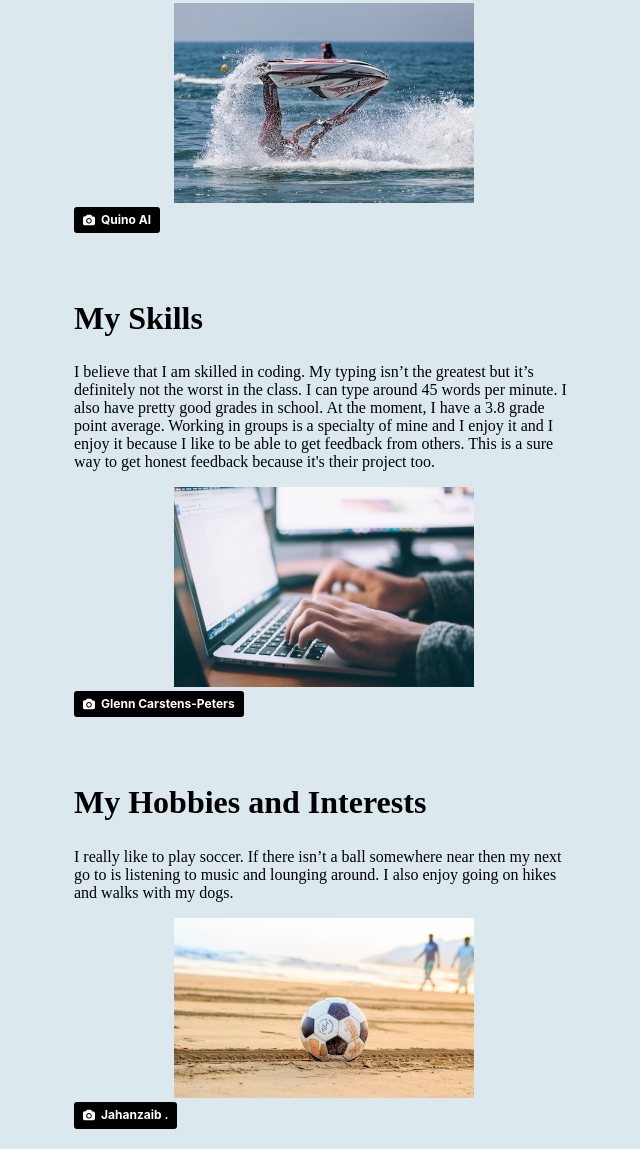
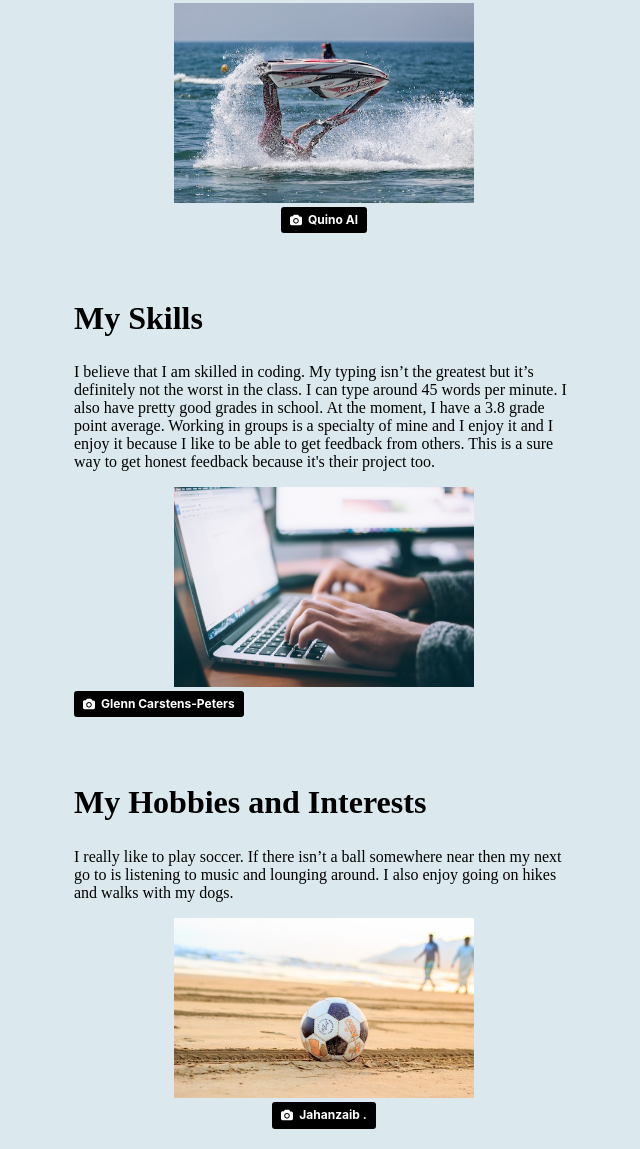
Before and after one commit to allaboutamanda/allaboutamanda.github.io, a plain HTML site: page index.html in a window 1280 px wide. Shown: the part 705-1854 px from the top of the page, without its empty margins (316-956 px from the left). Drawn offline with Linux system fonts and the light colour scheme.

Commit message:
Update index.html

```diff
--- a/index.html
+++ b/index.html
@@ -21,19 +21,19 @@
         <h2>My family</h2>
         <p>I have a really big family because my parents re-married. Other than myself, I have 10 family members. In my mom’s house there’s my older step brother Johnathan, me, my eight year old brother Isaiah, my five year old brother Nathan, and my three year old sister Samantha and then my mom and step dad. On my dad’s side it’s my other sister Tricia, me, my four year old brother Dario, and my dad and step mom. My mom is a project manager for a dental company. My dad is an engineer for the Warner Brothers building. Both my parents are Mexican, so my family is Mexican American. I really like having a big family beacause that means you get extra love. Sometimes I get tired of my siblings but in all honesty, everyone does at one point. A plus side to having to different houses is that I get two birthday celebrations and two Christmas celebrations. Another thing that I love about having a big family is the fact that I am never lonley.</p>
         <div><img src="images/family.jpg" alt="family at lake" width="300"></div>
-        <a style="background-color:black;color:white;text-decoration:none;padding:4px 6px;font-family:-apple-system, BlinkMacSystemFont, &quot;San Francisco&quot;, &quot;Helvetica Neue&quot;, Helvetica, Ubuntu, Roboto, Noto, &quot;Segoe UI&quot;, Arial, sans-serif;font-size:12px;font-weight:bold;line-height:1.2;display:inline-block;border-radius:3px;" href="https://unsplash.com/@quinoal?utm_medium=referral&amp;utm_campaign=photographer-credit&amp;utm_content=creditBadge" target="_blank" rel="noopener noreferrer" title="Download free do whatever you want high-resolution photos from Quino Al"><span style="display:inline-block;padding:2px 3px;"><svg xmlns="http://www.w3.org/2000/svg" style="height:12px;width:auto;position:relative;vertical-align:middle;top:-1px;fill:white;" viewBox="0 0 32 32"><title></title><path d="M20.8 18.1c0 2.7-2.2 4.8-4.8 4.8s-4.8-2.1-4.8-4.8c0-2.7 2.2-4.8 4.8-4.8 2.7.1 4.8 2.2 4.8 4.8zm11.2-7.4v14.9c0 2.3-1.9 4.3-4.3 4.3h-23.4c-2.4 0-4.3-1.9-4.3-4.3v-15c0-2.3 1.9-4.3 4.3-4.3h3.7l.8-2.3c.4-1.1 1.7-2 2.9-2h8.6c1.2 0 2.5.9 2.9 2l.8 2.4h3.7c2.4 0 4.3 1.9 4.3 4.3zm-8.6 7.5c0-4.1-3.3-7.5-7.5-7.5-4.1 0-7.5 3.4-7.5 7.5s3.3 7.5 7.5 7.5c4.2-.1 7.5-3.4 7.5-7.5z"></path></svg></span><span style="display:inline-block;padding:2px 3px;">Quino Al</span></a>
+        <center><a style="background-color:black;color:white;text-decoration:none;padding:4px 6px;font-family:-apple-system, BlinkMacSystemFont, &quot;San Francisco&quot;, &quot;Helvetica Neue&quot;, Helvetica, Ubuntu, Roboto, Noto, &quot;Segoe UI&quot;, Arial, sans-serif;font-size:12px;font-weight:bold;line-height:1.2;display:inline-block;border-radius:3px;" href="https://unsplash.com/@quinoal?utm_medium=referral&amp;utm_campaign=photographer-credit&amp;utm_content=creditBadge" target="_blank" rel="noopener noreferrer" title="Download free do whatever you want high-resolution photos from Quino Al"><span style="display:inline-block;padding:2px 3px;"><svg xmlns="http://www.w3.org/2000/svg" style="height:12px;width:auto;position:relative;vertical-align:middle;top:-1px;fill:white;" viewBox="0 0 32 32"><title></title><path d="M20.8 18.1c0 2.7-2.2 4.8-4.8 4.8s-4.8-2.1-4.8-4.8c0-2.7 2.2-4.8 4.8-4.8 2.7.1 4.8 2.2 4.8 4.8zm11.2-7.4v14.9c0 2.3-1.9 4.3-4.3 4.3h-23.4c-2.4 0-4.3-1.9-4.3-4.3v-15c0-2.3 1.9-4.3 4.3-4.3h3.7l.8-2.3c.4-1.1 1.7-2 2.9-2h8.6c1.2 0 2.5.9 2.9 2l.8 2.4h3.7c2.4 0 4.3 1.9 4.3 4.3zm-8.6 7.5c0-4.1-3.3-7.5-7.5-7.5-4.1 0-7.5 3.4-7.5 7.5s3.3 7.5 7.5 7.5c4.2-.1 7.5-3.4 7.5-7.5z"></path></svg></span><span style="display:inline-block;padding:2px 3px;">Quino Al</span></a></center>
     </article>
     <article>
         <h2>My Skills</h2>
             <p>I believe that I am skilled in coding. My typing isn’t the greatest but it’s definitely not the worst in the class. I can type around 45 words per minute. I also have pretty good grades in school. At the moment, I have a 3.8 grade point average. Working in groups is a specialty of mine and I enjoy it and I enjoy it because I like to be able to get feedback from others. This is a sure way to get honest feedback because it's their project too.</p>
             <div><img src="images/skills.jpg" alt="computer" width="300"></div>
-        <a style="background-color:black;color:white;text-decoration:none;padding:4px 6px;font-family:-apple-system, BlinkMacSystemFont, &quot;San Francisco&quot;, &quot;Helvetica Neue&quot;, Helvetica, Ubuntu, Roboto, Noto, &quot;Segoe UI&quot;, Arial, sans-serif;font-size:12px;font-weight:bold;line-height:1.2;display:inline-block;border-radius:3px;" href="https://unsplash.com/@glenncarstenspeters?utm_medium=referral&amp;utm_campaign=photographer-credit&amp;utm_content=creditBadge" target="_blank" rel="noopener noreferrer" title="Download free do whatever you want high-resolution photos from Glenn Carstens-Peters"><span style="display:inline-block;padding:2px 3px;"><svg xmlns="http://www.w3.org/2000/svg" style="height:12px;width:auto;position:relative;vertical-align:middle;top:-1px;fill:white;" viewBox="0 0 32 32"><title></title><path d="M20.8 18.1c0 2.7-2.2 4.8-4.8 4.8s-4.8-2.1-4.8-4.8c0-2.7 2.2-4.8 4.8-4.8 2.7.1 4.8 2.2 4.8 4.8zm11.2-7.4v14.9c0 2.3-1.9 4.3-4.3 4.3h-23.4c-2.4 0-4.3-1.9-4.3-4.3v-15c0-2.3 1.9-4.3 4.3-4.3h3.7l.8-2.3c.4-1.1 1.7-2 2.9-2h8.6c1.2 0 2.5.9 2.9 2l.8 2.4h3.7c2.4 0 4.3 1.9 4.3 4.3zm-8.6 7.5c0-4.1-3.3-7.5-7.5-7.5-4.1 0-7.5 3.4-7.5 7.5s3.3 7.5 7.5 7.5c4.2-.1 7.5-3.4 7.5-7.5z"></path></svg></span><span style="display:inline-block;padding:2px 3px;">Glenn Carstens-Peters</span></a>
+        <a style="background-color:black;color:white;text-decoration:none;padding:4px 6px;font-family:-apple-system, BlinkMacSystemFont, &quot;San Francisco&quot;, &quot;Helvetica Neue&quot;, Helvetica, Ubuntu, Roboto, Noto, &quot;Segoe UI&quot;, Arial, sans-serif;font-size:12px;font-weight:bold;line-height:1.2;display:inline-block;border-radius:3px;" href="https://unsplash.com/@glenncarstenspeters?utm_medium=referral&amp;utm_campaign=photographer-credit&amp;utm_content=creditBadge" target="_blank" rel="noopener noreferrer" title="Download free do whatever you want high-resolution photos from Glenn Carstens-Peters"><span style="display:inline-block;padding:2px 3px;"><svg xmlns="http://www.w3.org/2000/svg" style="height:12px;width:auto;position:relative;vertical-align:middle;top:-1px;fill:white;" viewBox="0 0 32 32"><title></title><path d="M20.8 18.1c0 2.7-2.2 4.8-4.8 4.8s-4.8-2.1-4.8-4.8c0-2.7 2.2-4.8 4.8-4.8 2.7.1 4.8 2.2 4.8 4.8zm11.2-7.4v14.9c0 2.3-1.9 4.3-4.3 4.3h-23.4c-2.4 0-4.3-1.9-4.3-4.3v-15c0-2.3 1.9-4.3 4.3-4.3h3.7l.8-2.3c.4-1.1 1.7-2 2.9-2h8.6c1.2 0 2.5.9 2.9 2l.8 2.4h3.7c2.4 0 4.3 1.9 4.3 4.3zm-8.6 7.5c0-4.1-3.3-7.5-7.5-7.5-4.1 0-7.5 3.4-7.5 7.5s3.3 7.5 7.5 7.5c4.2-.1 7.5-3.4 7.5-7.5z"></path></svg></span><span style="display:inline-block;padding:2px 3px;">Glenn Carstens-Peters</span></a></center>
     </article>
     <article>
         <h2>My Hobbies and Interests</h2>
             <p>I really like to play soccer. If there isn’t a ball somewhere near then my next go to is listening to music and lounging around. I also enjoy going on hikes and walks with my dogs.</p>
             <div><img src="images/soccer.jpg" alt="soccer ball on beach" width="300"></div>
-            <a style="background-color:black;color:white;text-decoration:none;padding:4px 6px;font-family:-apple-system, BlinkMacSystemFont, &quot;San Francisco&quot;, &quot;Helvetica Neue&quot;, Helvetica, Ubuntu, Roboto, Noto, &quot;Segoe UI&quot;, Arial, sans-serif;font-size:12px;font-weight:bold;line-height:1.2;display:inline-block;border-radius:3px;" href="https://unsplash.com/@travelergeek?utm_medium=referral&amp;utm_campaign=photographer-credit&amp;utm_content=creditBadge" target="_blank" rel="noopener noreferrer" title="Download free do whatever you want high-resolution photos from Jahanzaib ."><span style="display:inline-block;padding:2px 3px;"><svg xmlns="http://www.w3.org/2000/svg" style="height:12px;width:auto;position:relative;vertical-align:middle;top:-1px;fill:white;" viewBox="0 0 32 32"><title></title><path d="M20.8 18.1c0 2.7-2.2 4.8-4.8 4.8s-4.8-2.1-4.8-4.8c0-2.7 2.2-4.8 4.8-4.8 2.7.1 4.8 2.2 4.8 4.8zm11.2-7.4v14.9c0 2.3-1.9 4.3-4.3 4.3h-23.4c-2.4 0-4.3-1.9-4.3-4.3v-15c0-2.3 1.9-4.3 4.3-4.3h3.7l.8-2.3c.4-1.1 1.7-2 2.9-2h8.6c1.2 0 2.5.9 2.9 2l.8 2.4h3.7c2.4 0 4.3 1.9 4.3 4.3zm-8.6 7.5c0-4.1-3.3-7.5-7.5-7.5-4.1 0-7.5 3.4-7.5 7.5s3.3 7.5 7.5 7.5c4.2-.1 7.5-3.4 7.5-7.5z"></path></svg></span><span style="display:inline-block;padding:2px 3px;">Jahanzaib .</span></a>
+            <center><a style="background-color:black;color:white;text-decoration:none;padding:4px 6px;font-family:-apple-system, BlinkMacSystemFont, &quot;San Francisco&quot;, &quot;Helvetica Neue&quot;, Helvetica, Ubuntu, Roboto, Noto, &quot;Segoe UI&quot;, Arial, sans-serif;font-size:12px;font-weight:bold;line-height:1.2;display:inline-block;border-radius:3px;" href="https://unsplash.com/@travelergeek?utm_medium=referral&amp;utm_campaign=photographer-credit&amp;utm_content=creditBadge" target="_blank" rel="noopener noreferrer" title="Download free do whatever you want high-resolution photos from Jahanzaib ."><span style="display:inline-block;padding:2px 3px;"><svg xmlns="http://www.w3.org/2000/svg" style="height:12px;width:auto;position:relative;vertical-align:middle;top:-1px;fill:white;" viewBox="0 0 32 32"><title></title><path d="M20.8 18.1c0 2.7-2.2 4.8-4.8 4.8s-4.8-2.1-4.8-4.8c0-2.7 2.2-4.8 4.8-4.8 2.7.1 4.8 2.2 4.8 4.8zm11.2-7.4v14.9c0 2.3-1.9 4.3-4.3 4.3h-23.4c-2.4 0-4.3-1.9-4.3-4.3v-15c0-2.3 1.9-4.3 4.3-4.3h3.7l.8-2.3c.4-1.1 1.7-2 2.9-2h8.6c1.2 0 2.5.9 2.9 2l.8 2.4h3.7c2.4 0 4.3 1.9 4.3 4.3zm-8.6 7.5c0-4.1-3.3-7.5-7.5-7.5-4.1 0-7.5 3.4-7.5 7.5s3.3 7.5 7.5 7.5c4.2-.1 7.5-3.4 7.5-7.5z"></path></svg></span><span style="display:inline-block;padding:2px 3px;">Jahanzaib .</span></a></center>
     </article>
 </body>
 </html>
```
